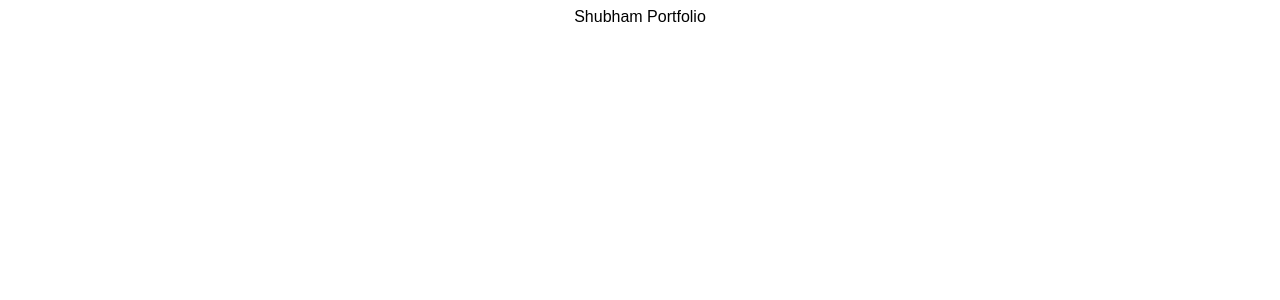
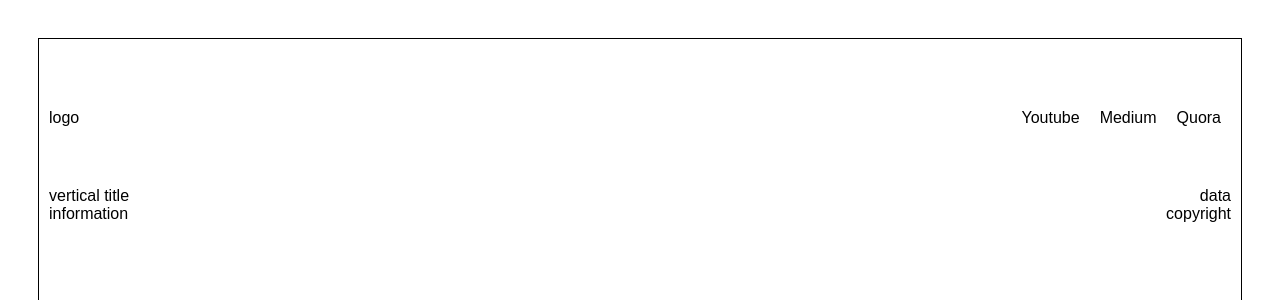
Before and after one commit to shubhamgautam/shubham.github.io, a React (Create React App) app: page / in a window 1280 px wide. Shown: the top 300 px of the page. Built offline with nearby package versions, Linux system fonts and the light colour scheme.

Commit message:
initial page UI

```diff
--- a/src/App.tsx
+++ b/src/App.tsx
@@ -1,6 +1,15 @@
 import * as React from "react";
+import BottomBar from "./sections/infobar";
+import Content from "./sections/content";
+import TopBar from "./sections/topbar";
 import "./styles.css";
 
 export default function App() {
-  return <div className="App">Shubham Portfolio</div>;
+  return (
+    <div className="App">
+      <TopBar />
+      <Content />
+      <BottomBar />
+    </div>
+  );
 }
--- /dev/null
+++ b/src/sections/content/index.tsx
@@ -0,0 +1,13 @@
+import * as React from "react";
+import "./styles.css";
+
+const content = (): React.ReactElement<{}> => {
+  return (
+    <div className="content-cont">
+      <div>vertical title</div>
+      <div>data</div>
+    </div>
+  );
+};
+
+export default content;
--- /dev/null
+++ b/src/sections/content/styles.css
@@ -0,0 +1,5 @@
+.content-cont {
+  display: flex;
+  flex-direction: row;
+  justify-content: space-between;
+}
--- /dev/null
+++ b/src/sections/infobar/index.tsx
@@ -0,0 +1,13 @@
+import * as React from "react";
+import "./styles.css";
+
+const bottomBar = (): React.ReactElement<{}> => {
+  return (
+    <div className="info-bar ">
+      <div>information</div>
+      <div>copyright</div>
+    </div>
+  );
+};
+
+export default bottomBar;
--- /dev/null
+++ b/src/sections/infobar/styles.css
@@ -0,0 +1,5 @@
+.info-bar {
+  display: flex;
+  flex-direction: row;
+  justify-content: space-between;
+}
--- /dev/null
+++ b/src/sections/topbar/components/Link/index.tsx
@@ -0,0 +1,26 @@
+import * as React from "react";
+import "./styles.css";
+
+type linkProps = {
+  title: string;
+  isActive: boolean;
+  onClick?: () => void;
+};
+
+const link = (props: linkProps): React.ReactElement<{}> => {
+  const { title, onClick, isActive } = props;
+  const onLinkClick = (): void => {
+    console.log("link clicked");
+    onClick && onClick();
+  };
+  return (
+    <div
+      className={`${isActive ? "link active" : "link"}`}
+      onClick={onLinkClick}
+    >
+      {title}
+    </div>
+  );
+};
+
+export default link;
--- /dev/null
+++ b/src/sections/topbar/components/Link/styles.css
@@ -0,0 +1,4 @@
+.link {
+  margin: 0pc 10px;
+  cursor: pointer;
+}
--- /dev/null
+++ b/src/sections/topbar/components/navBar/index.tsx
@@ -0,0 +1,16 @@
+import * as React from "react";
+import Link from "../Link";
+import "./styles.css";
+
+const navBar = (): React.ReactElement<{}> => {
+  const itemArr = ["Youtube", "Medium", "Quora"];
+  return (
+    <div className="tp-bar">
+      {itemArr.map((val: string) => (
+        <Link title={val} isActive={false} />
+      ))}
+    </div>
+  );
+};
+
+export default navBar;
--- /dev/null
+++ b/src/sections/topbar/index.tsx
@@ -0,0 +1,14 @@
+import * as React from "react";
+import "./styles.css";
+import NavBar from "./components/navBar";
+
+const topBar = (): React.ReactElement<{}> => {
+  return (
+    <div className="tp-bar">
+      <div>logo</div>
+      <NavBar />
+    </div>
+  );
+};
+
+export default topBar;
--- /dev/null
+++ b/src/sections/topbar/styles.css
@@ -0,0 +1,7 @@
+.tp-bar {
+  display: flex;
+  flex-direction: row;
+  justify-content: space-between;
+  align-items: center;
+  margin: 30px 0px;
+}
--- a/src/styles.css
+++ b/src/styles.css
@@ -1,4 +1,11 @@
 .App {
   font-family: sans-serif;
   text-align: center;
+  border: 1px solid black;
+  height: 80vh;
+  padding: 10px;
 }
+
+body {
+  padding: 30px;
+}
```
Also changed, not shown: src/sections/topbar/components/navBar/styles.css (added).
